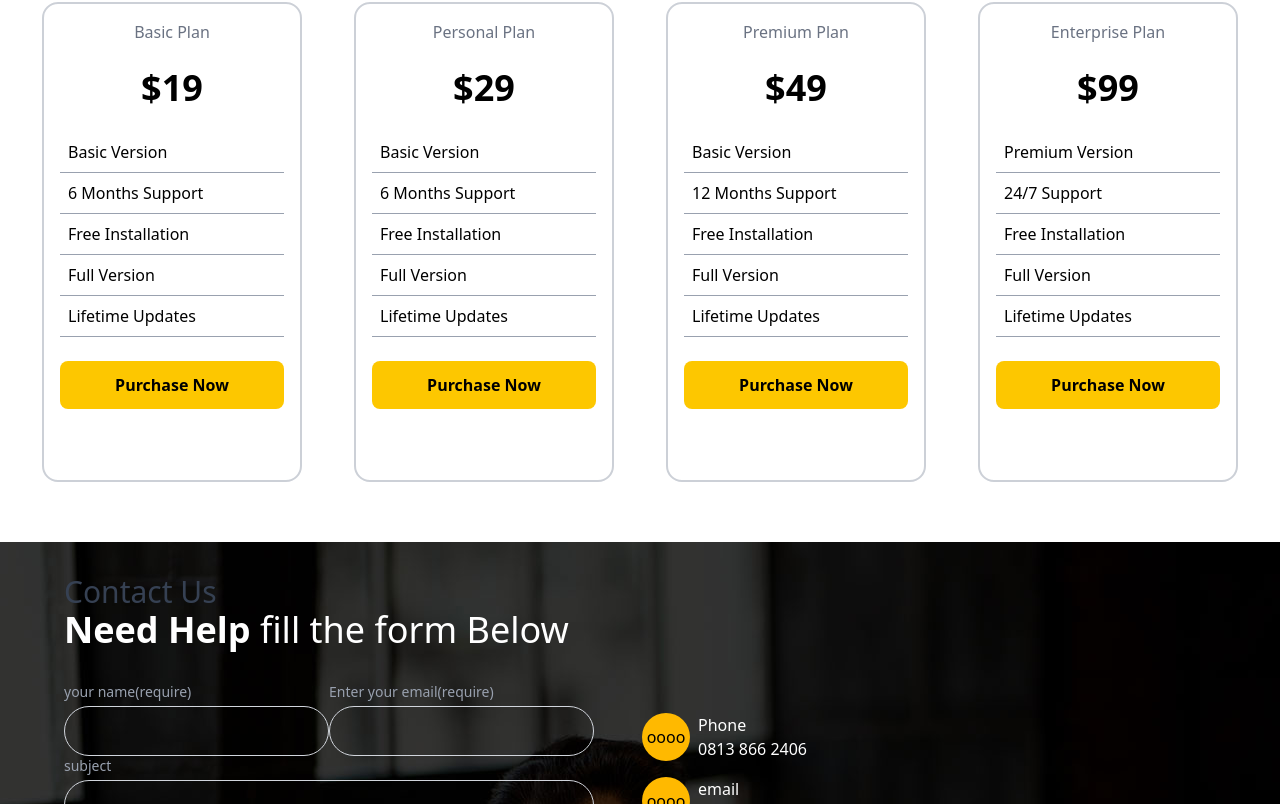
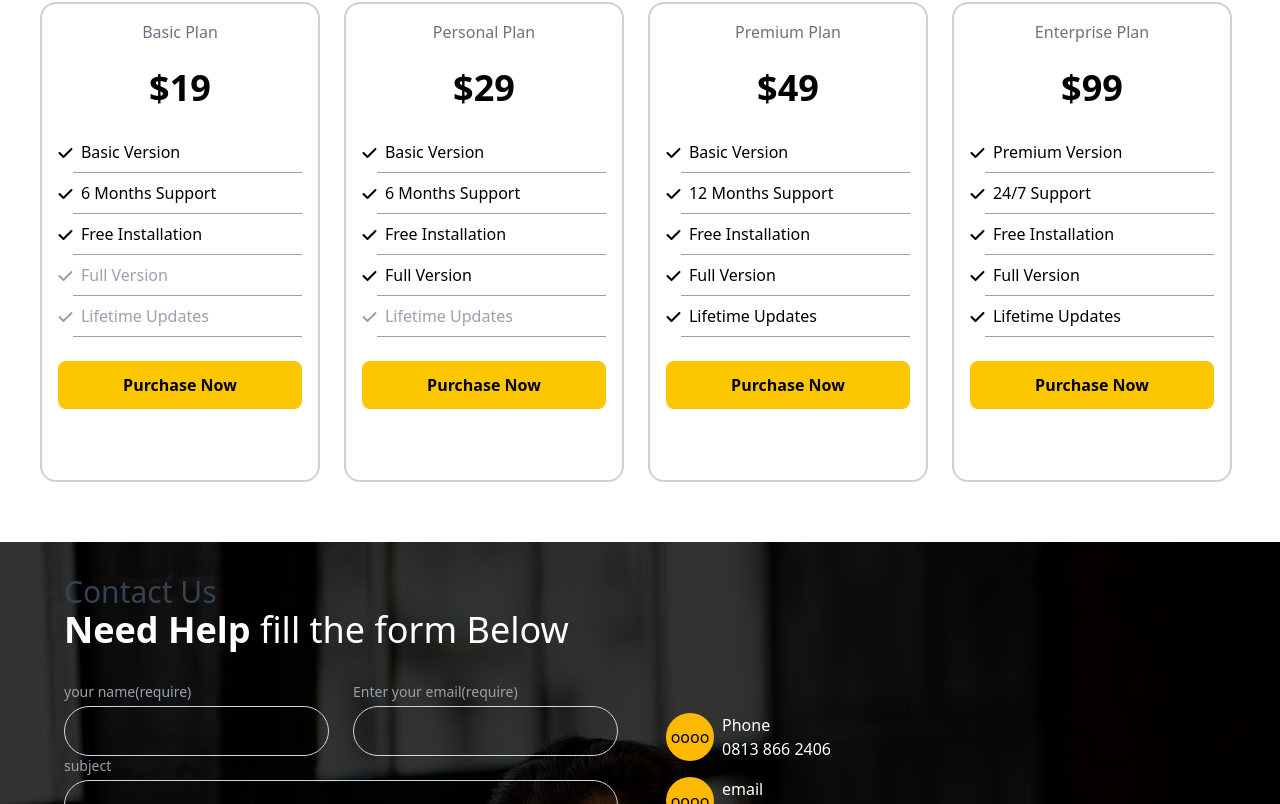
Before and after one commit to Dotuncom/First-React-typescript-mui-project, a React (Vite) app: page / in a window 1280 px wide. Shown: the part 4316-5120 px from the top of the page. Built offline with nearby package versions, Linux system fonts and the light colour scheme.

Commit message:
feat:plan card increase width

```diff
--- a/src/components/Auth/ContactForm.tsx
+++ b/src/components/Auth/ContactForm.tsx
@@ -38,7 +38,7 @@ const departments = ['Personal Department', 'Support', 'Sales', 'Marketing'];
     <div className="max-w-2xl " >
         <form
          onSubmit={handleSubmit}>
-          <div className="flex  justify-between flex-col lg:flex-row  ">
+          <div className="flex gap-6  justify-between flex-col lg:flex-row  ">
           <FormInput
            type="text"
            label='your name(require)'
--- a/src/components/ui/PlanCard.tsx
+++ b/src/components/ui/PlanCard.tsx
@@ -1,3 +1,5 @@
+import { FaCheck } from "react-icons/fa6";
+
 type PricingFeature = {
   name: string;
   included?: boolean;
@@ -16,15 +18,19 @@ type PricingPlanProps = {
 };
 const PlanCard = ({ plan }: PricingPlanProps) => {
   return (
-    <div className="relative p-4 w-65 h-120 group rounded-2xl border-2 overflow-hidden border-gray-400/50 transform hover:-translate-y-5 ">
+    <div className="relative p-4 max-w-70 h-120 group rounded-2xl border-2 overflow-hidden border-gray-400/50 transform hover:-translate-y-5 ">
       <div className="flex flex-col items-center space-y-6 ">
         <h4 className="text-gray-500"> {plan.name}</h4>
         <h1 className="text-4xl font-bold">${plan.price}</h1>
         <div className="w-full flex  flex-col ">
           {plan.features.map((feature, index) => (
-            <span
-            className=" border-b border-gray-400 p-2"
+            <div className={`w-full flex items-center ${feature.included ? 'text-black':'text-gray-400'}`}>
+              <FaCheck />
+                     <span
+            className={` w-full border-b  border-gray-400 p-2`}
              key={index}>{feature.name}</span>
+            </div>
+
           ))}
         </div>
 
--- a/src/pages/Home.tsx
+++ b/src/pages/Home.tsx
@@ -228,8 +228,8 @@ const Home = () => {
         </div>
       </div>
 
-      <div className="py-15 px-6">
-        <div className="max-w-7xl mx-auto">
+      <div className="py-15 px-10">
+        <div className="">
           <div>
             <h1 className="text-3xl text-center md:text-left text-gray-700">
               Offers
@@ -240,7 +240,7 @@ const Home = () => {
             </h2>
           </div>
 
-          <div className="grid grid-cols-1 md:grid-cols-2 lg:grid-cols-4 place-items-center gap-4 mt-10">
+          <div className="grid grid-cols-1 md:grid-cols-2 lg:grid-cols-4  gap-4 mt-10">
             {pricingPlans.map((plan) => (
               <PlanCard key={plan.id} plan={plan} />
             ))}
```
